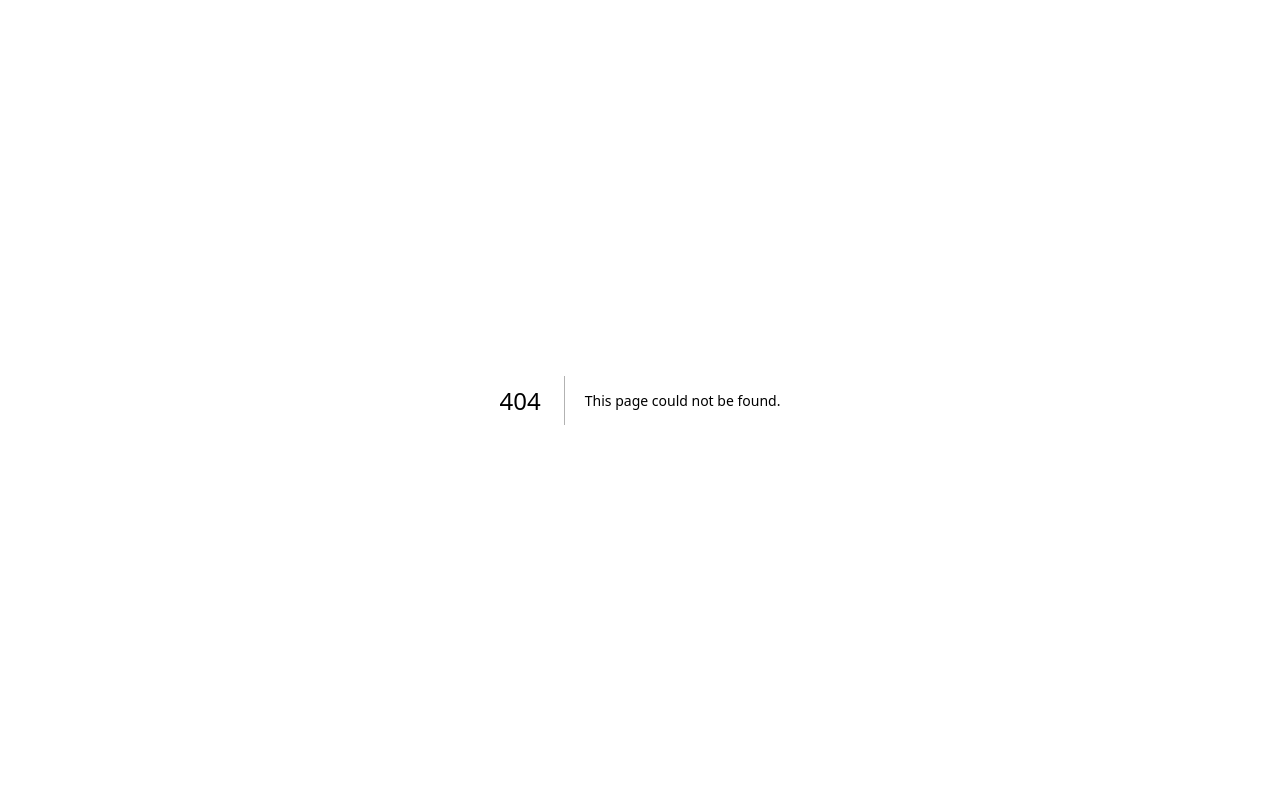
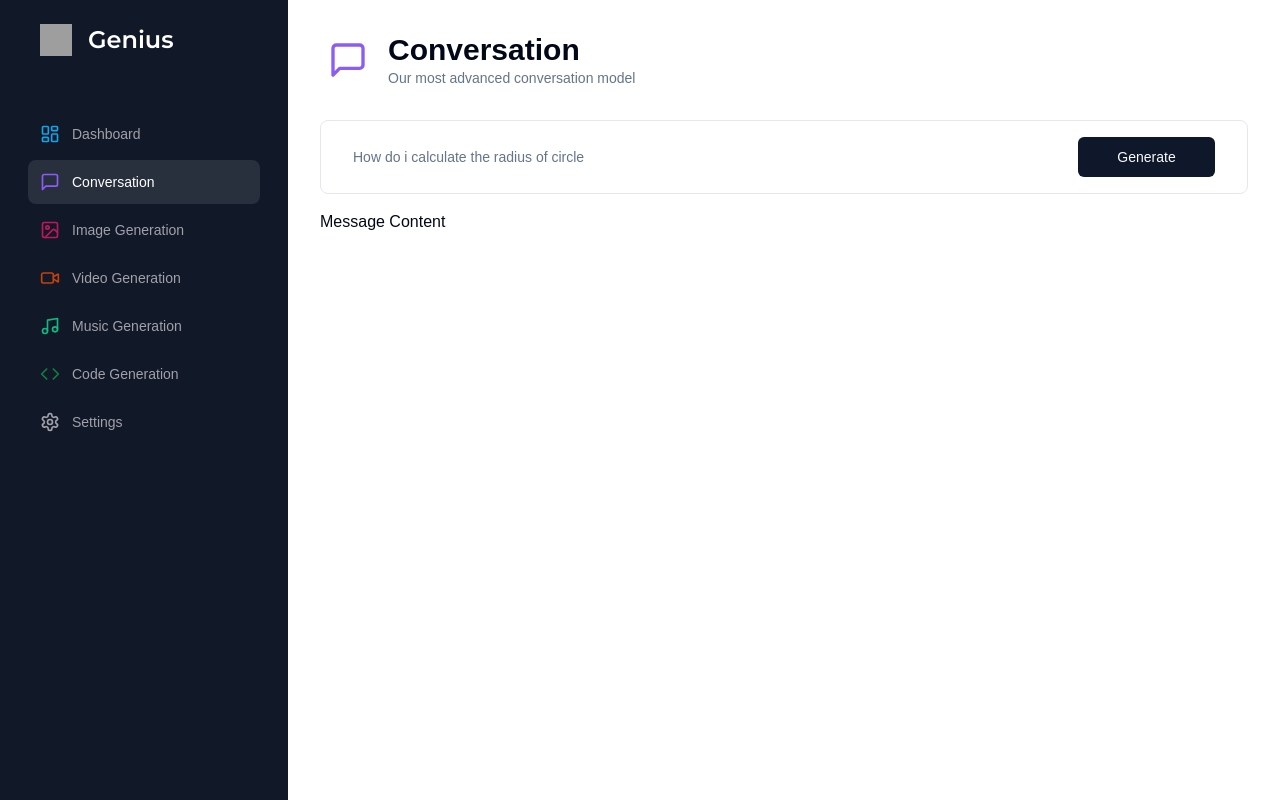
Before and after one commit to sagardeshpandeconnect/ai-saas, a Next.js app: page /conversation in a window 1280 px wide. Before the commit this address had no page. Built offline with nearby package versions, Linux system fonts and the light colour scheme; grey boxes are pictures that could not be loaded.

Commit message:
feat(conversation): add Conversation page for user interaction

```diff
--- /dev/null
+++ b/app/(dashboard)/(routes)/conversation/constants.ts
@@ -0,0 +1,5 @@
+import * as z from "zod";
+
+export const formSchema = z.object({
+  prompt: z.string().min(1, { message: "Prompt is required" }),
+});
--- /dev/null
+++ b/app/(dashboard)/(routes)/conversation/page.tsx
@@ -0,0 +1,72 @@
+"use client";
+
+import { useForm } from "react-hook-form";
+import * as z from "zod";
+import { MessageSquare } from "lucide-react";
+import Heading from "@/components/heading";
+import { formSchema } from "./constants";
+import { zodResolver } from "@hookform/resolvers/zod";
+import { Form, FormControl, FormField, FormItem } from "@/components/ui/form";
+import { Input } from "@/components/ui/input";
+import { Button } from "@/components/ui/button";
+
+const ConversationPage = () => {
+  const form = useForm<z.infer<typeof formSchema>>({
+    resolver: zodResolver(formSchema),
+    defaultValues: {
+      prompt: "",
+    },
+  });
+
+  const isLoading = form.formState.isSubmitting;
+
+  const onSubmit = async (values: z.infer<typeof formSchema>) => {
+    console.log(values);
+  };
+
+  return (
+    <div>
+      <Heading
+        title="Conversation"
+        description="Our most advanced conversation model"
+        icon={MessageSquare}
+        iconColor="text-violet-500"
+        bgColor="text-violet-500/10"
+      />
+      <div className="px-4 lg:px-8">
+        <div>
+          <Form {...form}>
+            <form
+              className="rounded-lg border w-full p-4 px-3 md:px-8 focus-within:shadow-sm grid grid-cols-12 gap-2"
+              onSubmit={form.handleSubmit(onSubmit)}
+            >
+              <FormField
+                name="prompt"
+                render={({ field }) => (
+                  <FormItem className=" col-span-12 lg:col-span-10">
+                    <FormControl className="m-0 p-0">
+                      <Input
+                        disabled={isLoading}
+                        placeholder="How do i calculate the radius of circle"
+                        className="border-0 outline-none focus-visible:ring-0 focus-visible:ring-transparent"
+                      />
+                    </FormControl>
+                  </FormItem>
+                )}
+              />
+              <Button
+                className="col-span-12 lg:col-span-2 w-full "
+                disabled={isLoading}
+              >
+                Generate
+              </Button>
+            </form>
+          </Form>
+        </div>
+        <div className="space-y-4 mt-4">Message Content</div>
+      </div>
+    </div>
+  );
+};
+
+export default ConversationPage;
--- /dev/null
+++ b/components/heading.tsx
@@ -0,0 +1,32 @@
+import { cn } from "@/lib/utils";
+import { LucideIcon } from "lucide-react";
+
+interface HeadingProps {
+  title: string;
+  description: string;
+  icon: LucideIcon;
+  iconColor: string;
+  bgColor: string;
+}
+
+const Heading = ({
+  title,
+  description,
+  icon: Icon,
+  iconColor,
+  bgColor,
+}: HeadingProps) => {
+  return (
+    <div className="px-4 lg:px-8 flex items-center gap-x-3 mb-8">
+      <div className={cn("p-2 w-fit rounded-md", bgColor)}>
+        <Icon className={cn("w-10 h-10", iconColor)} />
+      </div>
+      <div>
+        <h2 className="text-3xl font-bold">{title}</h2>
+        <p className="text-sm text-muted-foreground">{description}</p>
+      </div>
+    </div>
+  );
+};
+
+export default Heading;
--- /dev/null
+++ b/components/ui/form.tsx
@@ -0,0 +1,178 @@
+"use client"
+
+import * as React from "react"
+import * as LabelPrimitive from "@radix-ui/react-label"
+import { Slot } from "@radix-ui/react-slot"
+import {
+  Controller,
+  ControllerProps,
+  FieldPath,
+  FieldValues,
+  FormProvider,
+  useFormContext,
+} from "react-hook-form"
+
+import { cn } from "@/lib/utils"
+import { Label } from "@/components/ui/label"
+
+const Form = FormProvider
+
+type FormFieldContextValue<
+  TFieldValues extends FieldValues = FieldValues,
+  TName extends FieldPath<TFieldValues> = FieldPath<TFieldValues>
+> = {
+  name: TName
+}
+
+const FormFieldContext = React.createContext<FormFieldContextValue>(
+  {} as FormFieldContextValue
+)
+
+const FormField = <
+  TFieldValues extends FieldValues = FieldValues,
+  TName extends FieldPath<TFieldValues> = FieldPath<TFieldValues>
+>({
+  ...props
+}: ControllerProps<TFieldValues, TName>) => {
+  return (
+    <FormFieldContext.Provider value={{ name: props.name }}>
+      <Controller {...props} />
+    </FormFieldContext.Provider>
+  )
+}
+
+const useFormField = () => {
+  const fieldContext = React.useContext(FormFieldContext)
+  const itemContext = React.useContext(FormItemContext)
+  const { getFieldState, formState } = useFormContext()
+
+  const fieldState = getFieldState(fieldContext.name, formState)
+
+  if (!fieldContext) {
+    throw new Error("useFormField should be used within <FormField>")
+  }
+
+  const { id } = itemContext
+
+  return {
+    id,
+    name: fieldContext.name,
+    formItemId: `${id}-form-item`,
+    formDescriptionId: `${id}-form-item-description`,
+    formMessageId: `${id}-form-item-message`,
+    ...fieldState,
+  }
+}
+
+type FormItemContextValue = {
+  id: string
+}
+
+const FormItemContext = React.createContext<FormItemContextValue>(
+  {} as FormItemContextValue
+)
+
+const FormItem = React.forwardRef<
+  HTMLDivElement,
+  React.HTMLAttributes<HTMLDivElement>
+>(({ className, ...props }, ref) => {
+  const id = React.useId()
+
+  return (
+    <FormItemContext.Provider value={{ id }}>
+      <div ref={ref} className={cn("space-y-2", className)} {...props} />
+    </FormItemContext.Provider>
+  )
+})
+FormItem.displayName = "FormItem"
+
+const FormLabel = React.forwardRef<
+  React.ElementRef<typeof LabelPrimitive.Root>,
+  React.ComponentPropsWithoutRef<typeof LabelPrimitive.Root>
+>(({ className, ...props }, ref) => {
+  const { error, formItemId } = useFormField()
+
+  return (
+    <Label
+      ref={ref}
+      className={cn(error && "text-destructive", className)}
+      htmlFor={formItemId}
+      {...props}
+    />
+  )
+})
+FormLabel.displayName = "FormLabel"
+
+const FormControl = React.forwardRef<
+  React.ElementRef<typeof Slot>,
+  React.ComponentPropsWithoutRef<typeof Slot>
+>(({ ...props }, ref) => {
+  const { error, formItemId, formDescriptionId, formMessageId } = useFormField()
+
+  return (
+    <Slot
+      ref={ref}
+      id={formItemId}
+      aria-describedby={
+        !error
+          ? `${formDescriptionId}`
+          : `${formDescriptionId} ${formMessageId}`
+      }
+      aria-invalid={!!error}
+      {...props}
+    />
+  )
+})
+FormControl.displayName = "FormControl"
+
+const FormDescription = React.forwardRef<
+  HTMLParagraphElement,
+  React.HTMLAttributes<HTMLParagraphElement>
+>(({ className, ...props }, ref) => {
+  const { formDescriptionId } = useFormField()
+
+  return (
+    <p
+      ref={ref}
+      id={formDescriptionId}
+      className={cn("text-sm text-muted-foreground", className)}
+      {...props}
+    />
+  )
+})
+FormDescription.displayName = "FormDescription"
+
+const FormMessage = React.forwardRef<
+  HTMLParagraphElement,
+  React.HTMLAttributes<HTMLParagraphElement>
+>(({ className, children, ...props }, ref) => {
+  const { error, formMessageId } = useFormField()
+  const body = error ? String(error?.message) : children
+
+  if (!body) {
+    return null
+  }
+
+  return (
+    <p
+      ref={ref}
+      id={formMessageId}
+      className={cn("text-sm font-medium text-destructive", className)}
+      {...props}
+    >
+      {body}
+    </p>
+  )
+})
+FormMessage.displayName = "FormMessage"
+
+export {
+  useFormField,
+  Form,
+  FormItem,
+  FormLabel,
+  FormControl,
+  FormDescription,
+  FormMessage,
+  FormField,
+}
--- /dev/null
+++ b/components/ui/input.tsx
@@ -0,0 +1,22 @@
+import * as React from "react"
+
+import { cn } from "@/lib/utils"
+
+const Input = React.forwardRef<HTMLInputElement, React.ComponentProps<"input">>(
+  ({ className, type, ...props }, ref) => {
+    return (
+      <input
+        type={type}
+        className={cn(
+          "flex h-10 w-full rounded-md border border-input bg-background px-3 py-2 text-base ring-offset-background file:border-0 file:bg-transparent file:text-sm file:font-medium file:text-foreground placeholder:text-muted-foreground focus-visible:outline-none focus-visible:ring-2 focus-visible:ring-ring focus-visible:ring-offset-2 disabled:cursor-not-allowed disabled:opacity-50 md:text-sm",
+          className
+        )}
+        ref={ref}
+        {...props}
+      />
+    )
+  }
+)
+Input.displayName = "Input"
+
+export { Input }
--- /dev/null
+++ b/components/ui/label.tsx
@@ -0,0 +1,26 @@
+"use client"
+
+import * as React from "react"
+import * as LabelPrimitive from "@radix-ui/react-label"
+import { cva, type VariantProps } from "class-variance-authority"
+
+import { cn } from "@/lib/utils"
+
+const labelVariants = cva(
+  "text-sm font-medium leading-none peer-disabled:cursor-not-allowed peer-disabled:opacity-70"
+)
+
+const Label = React.forwardRef<
+  React.ElementRef<typeof LabelPrimitive.Root>,
+  React.ComponentPropsWithoutRef<typeof LabelPrimitive.Root> &
+    VariantProps<typeof labelVariants>
+>(({ className, ...props }, ref) => (
+  <LabelPrimitive.Root
+    ref={ref}
+    className={cn(labelVariants(), className)}
+    {...props}
+  />
+))
+Label.displayName = LabelPrimitive.Root.displayName
+
+export { Label }
```
Also changed, not shown: package.json (+6 -2 lines), 1 other file (tests, documents, lock files or other folders).
